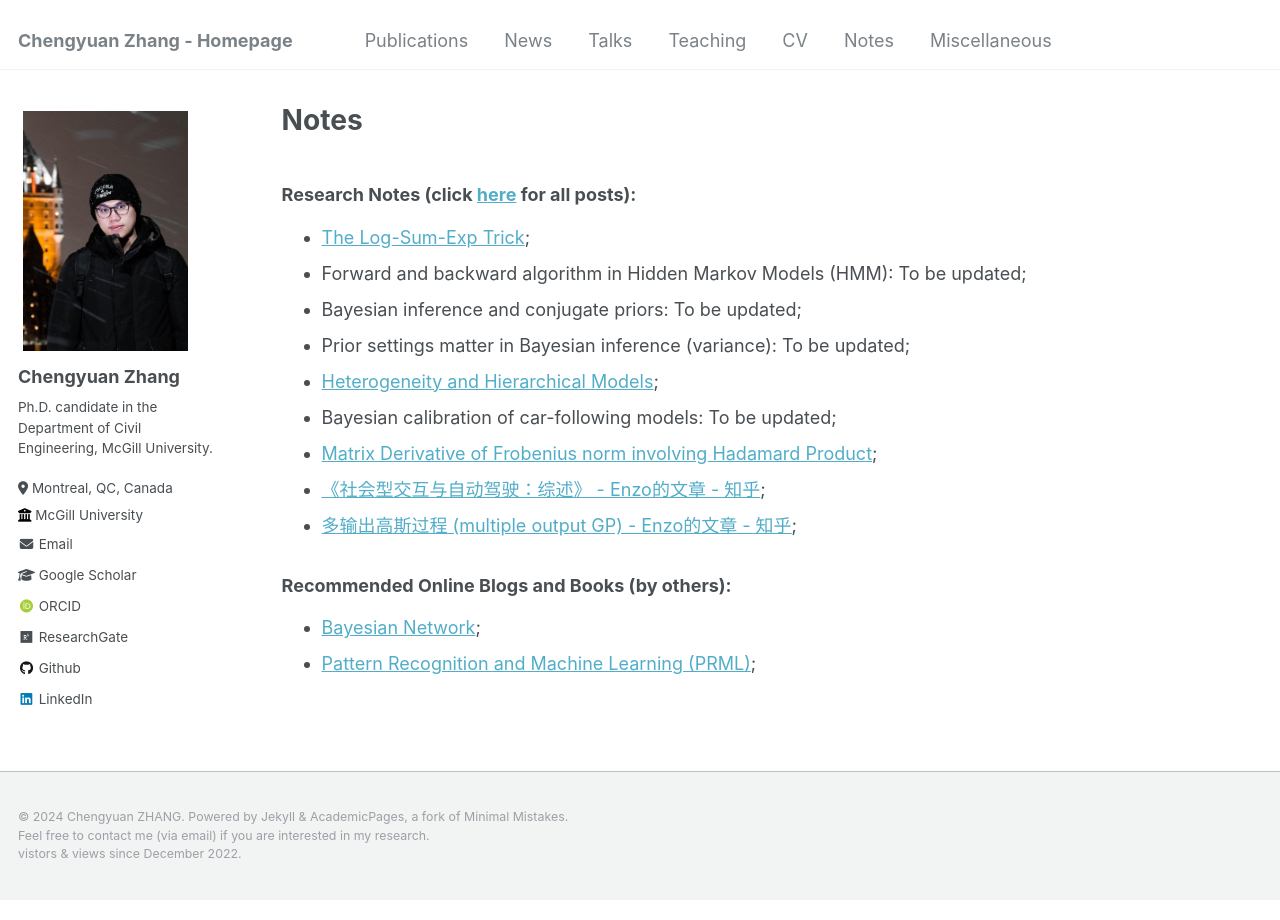
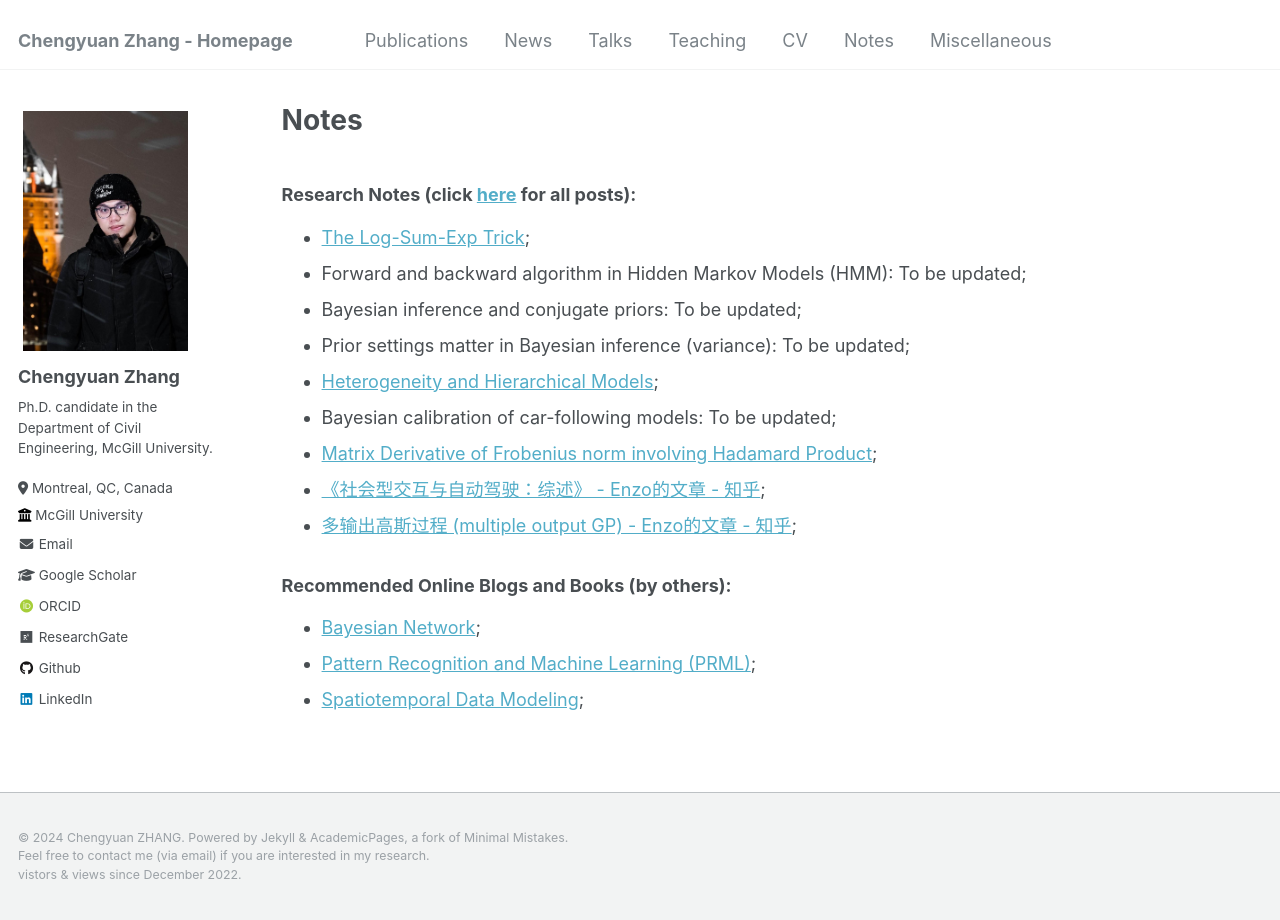
Before and after one commit to Chengyuan-Zhang/chengyuan-zhang.github.io, a Jekyll site: the page built from _pages/notes.md, in a window 1280 px wide. Built offline with Jekyll 4.4.1, drawn with Linux system fonts in a browser that asks for light colours; some web fonts are replaced; comment, search, counter and statistics services are not loaded.

Commit message:
update posts

```diff
--- a/_pages/notes.md
+++ b/_pages/notes.md
@@ -21,3 +21,4 @@ author_profile: true
 
 - [Bayesian Network](https://www.cs.toronto.edu/~duvenaud/distill_bayes_net/public/);
 - [Pattern Recognition and Machine Learning (PRML)](https://www.microsoft.com/en-us/research/uploads/prod/2006/01/Bishop-Pattern-Recognition-and-Machine-Learning-2006.pdf);
+- [Spatiotemporal Data Modeling](https://spatiotemporal-data.github.io/);
```
